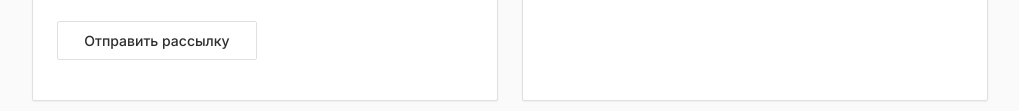
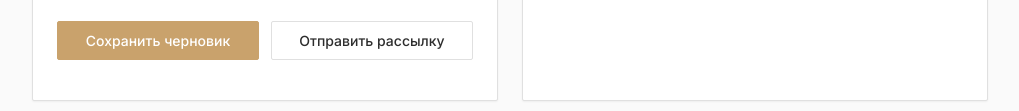
Before and after one commit to UmidYul/hw, a plain HTML site: page admin/newsletters.html in a window 1280 px wide. Shown: the part 1243-1354 px from the top of the page, without its empty margins (260-1279 px from the left). Drawn offline with nearby package versions, Linux system fonts and the light colour scheme; no server answers.

Commit message:
уйцуйц

```diff
--- a/admin/newsletters.html
+++ b/admin/newsletters.html
@@ -205,7 +205,10 @@
                                         5MB</small>
                                 </div>
 
-                                <div class="form-row">
+                                <div class="form-row" style="gap: 12px;">
+                                    <button class="btn btn-primary" type="button" onclick="saveNewsletter()">
+                                        Сохранить черновик
+                                    </button>
                                     <button class="btn btn-secondary" type="button" onclick="sendNewsletter()">
                                         Отправить рассылку
                                     </button>
```
